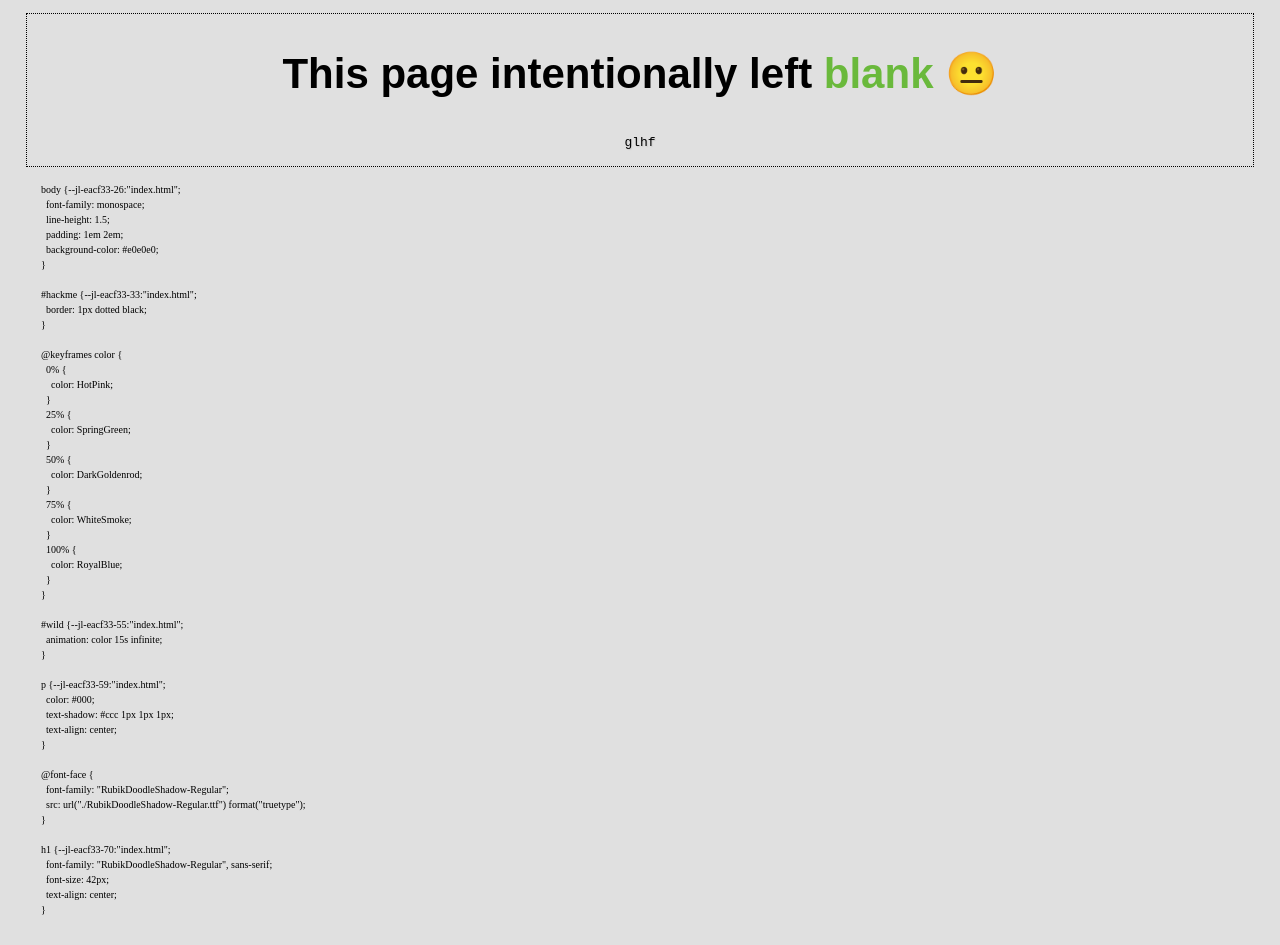
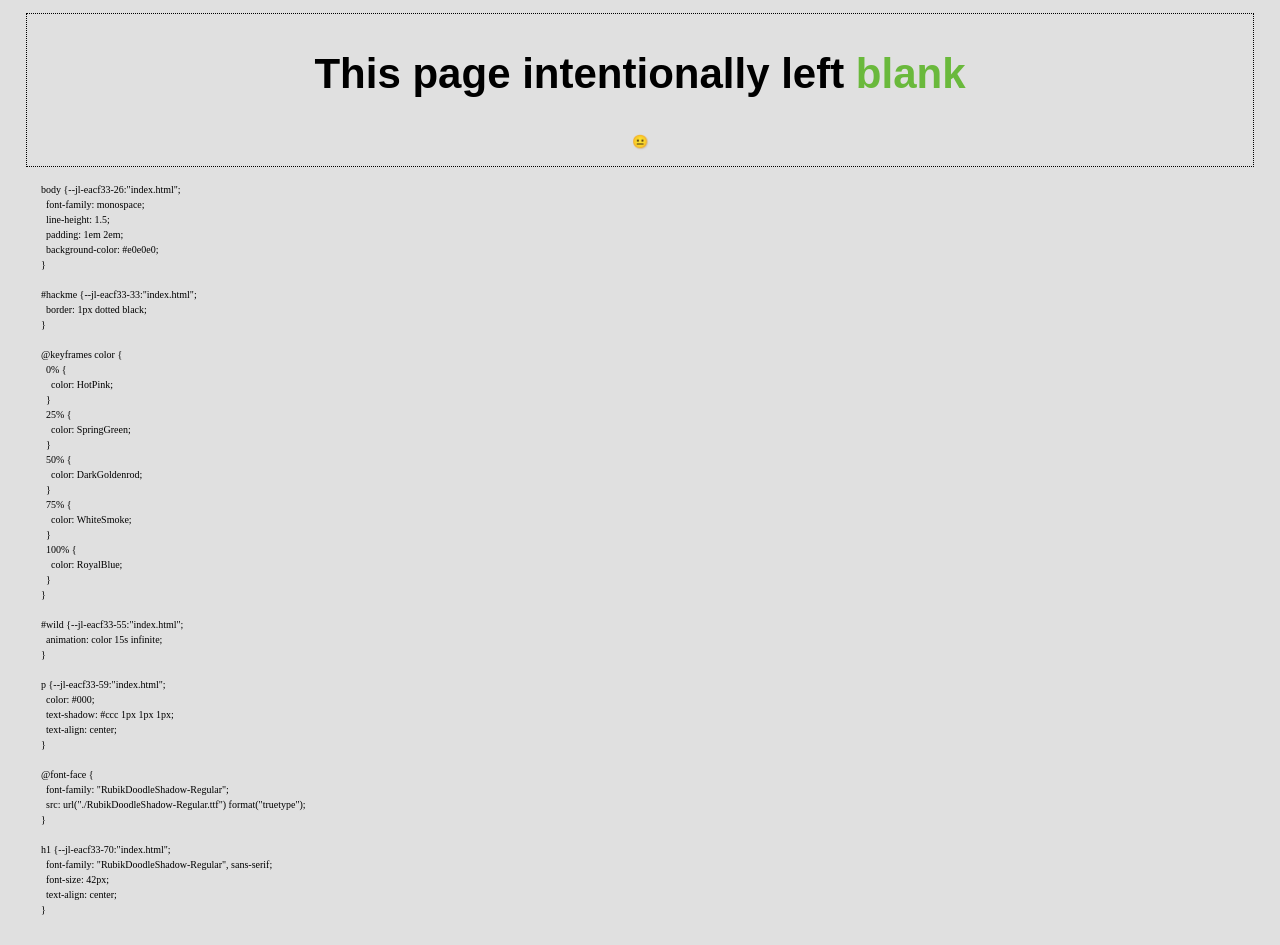
Before and after one commit to atatka/blank, a plain HTML site: page index.html in a window 1280 px wide. Drawn offline with Linux system fonts and the light colour scheme; a web font is replaced by a local one.

Commit message:
Update content in index.html

```diff
--- a/index.html
+++ b/index.html
@@ -11,8 +11,8 @@
 
   <body>
     <div id="hackme">
-      <h1>This page intentionally left <span id="wild">blank</span> 😐</h1>
-      <p>glhf</p>
+      <h1>This page intentionally left <span id="wild">blank</span></h1>
+      <p>😐</p>
     </div>
     <style
       contenteditable
```
